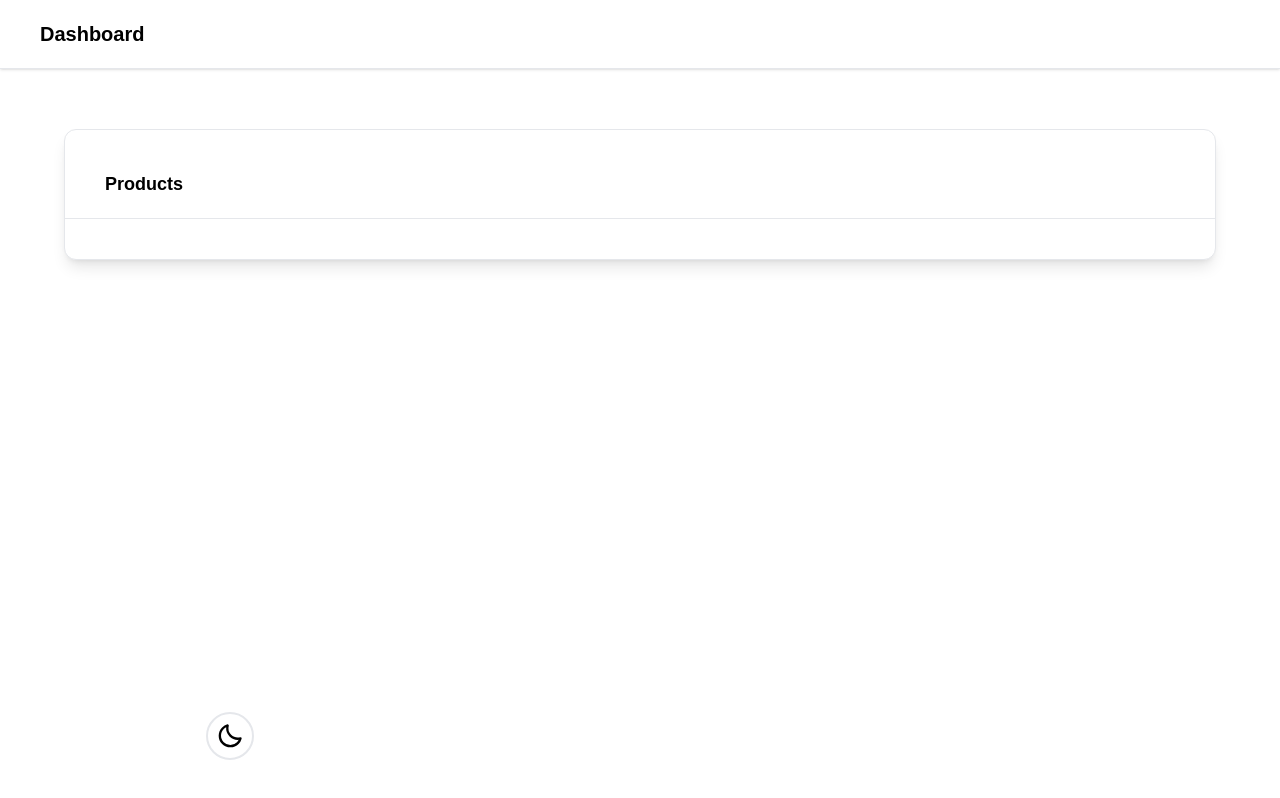
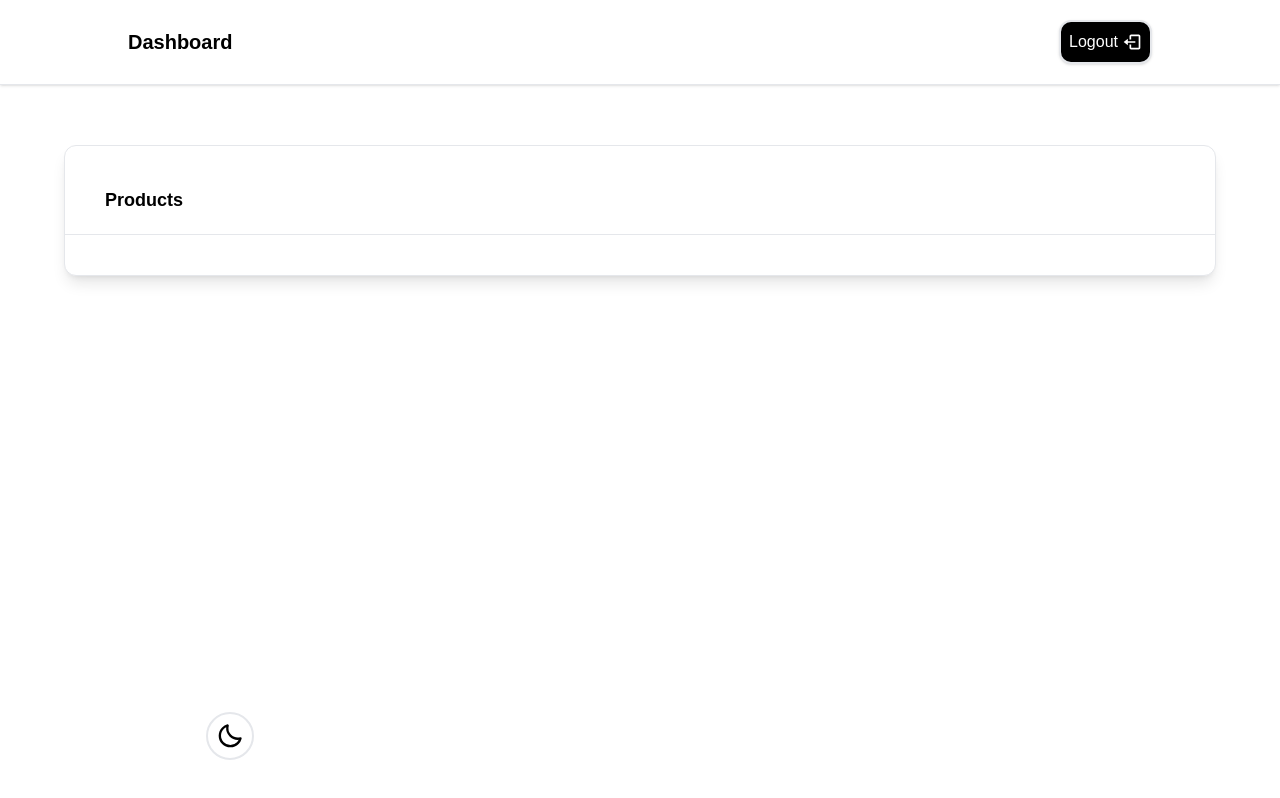
Before and after one commit to zahra-hsb/dashboard-test, a Next.js app: page /dashboard in a window 1280 px wide. Built offline with nearby package versions, Linux system fonts and the light colour scheme.

Commit message:
fix: solved the problems of dark mode and light mode

```diff
--- a/app/dashboard/layout.tsx
+++ b/app/dashboard/layout.tsx
@@ -1,7 +1,12 @@
 import DashboardHeader from "@/components/pages/dashboardComponents/DashboardHeader";
+import { Metadata } from "next";
 import { ReactNode } from "react";
 
 
+export const metadata: Metadata = {
+    title: "Dashboard | Products",
+    description: "Generated by Next.js 14",
+};
 
 const dashboardLayout = ({ children }: {
     children: ReactNode;
--- a/app/globals.css
+++ b/app/globals.css
@@ -3,21 +3,18 @@
 @tailwind utilities;
 
 
+:root {
+  --background: #ededed;
+  --foreground: #171717;
+}
 
 @media (prefers-color-scheme: dark) {
   :root {
     --background: #0a0a0a;
     --foreground: #ededed;
   }
-
 }
 
-@media (prefers-color-scheme: light) {
-  :root {
-    --background: #ededed;
-    --foreground: #171717;
-  }
-}
 
 body {
   font-family: Arial, Helvetica, sans-serif;
--- a/app/layout.tsx
+++ b/app/layout.tsx
@@ -15,7 +15,7 @@ const geistMono = localFont({
 });
 
 export const metadata: Metadata = {
-  title: "Dashboard",
+  title: "Login",
   description: "Generated by Next.js 14",
 };
 
--- a/components/pages/dashboardComponents/DashboardHeader.tsx
+++ b/components/pages/dashboardComponents/DashboardHeader.tsx
@@ -1,9 +1,15 @@
+import Button from "@/components/shared/Button";
+import { BiLogOut } from "react-icons/bi";
 
 
 const DashboardHeader = () => {
     return (
-        <header className="w-full border-b p-5 sticky top-0 left-0 shadow px-10">
+        <header className="flex items-center justify-between w-full border-b p-5 sticky top-0 left-0 shadow px-10 lg:px-32">
             <p className="text-xl font-bold">Dashboard</p>
+            <Button className="flex items-center gap-1  !w-auto  !mt-0">
+                <p>Logout</p>
+                <BiLogOut className="" size={20} />
+            </Button>
         </header>
     )
 }
--- a/components/pages/loginComponents/Login.tsx
+++ b/components/pages/loginComponents/Login.tsx
@@ -28,7 +28,7 @@ const Login = () => {
                 <Input label="Password" placeholder="Enter your password..." required={true} id="password" name="password" register={register} registerId="password" type="password" />
                 {errors.password ?
                     <span className="text-red-600 text-left w-full">{errors.password.message}</span> : ""}
-                <Button>
+                <Button className="active:border-black">
                     Submit
                 </Button>
             </form>
--- a/components/shared/Button.tsx
+++ b/components/shared/Button.tsx
@@ -15,7 +15,7 @@ const Button = ({
     <button
       onClick={onClick}
       disabled={disabled}
-      className={`text-white bg-black p-2 w-full rounded-xl mt-5 cursor-pointer hover:bg-black/80 duration-150 active:bg-white shadow border-black active:text-black active:border-2 border-2 ${className}`}
+      className={`text-white bg-black p-2 w-full rounded-xl mt-5 cursor-pointer hover:bg-black/80 duration-150 active:bg-white shadow active:text-black active:border-2 border-2 dark:border-white ${className}`}
     >
       {children}
     </button>
```
